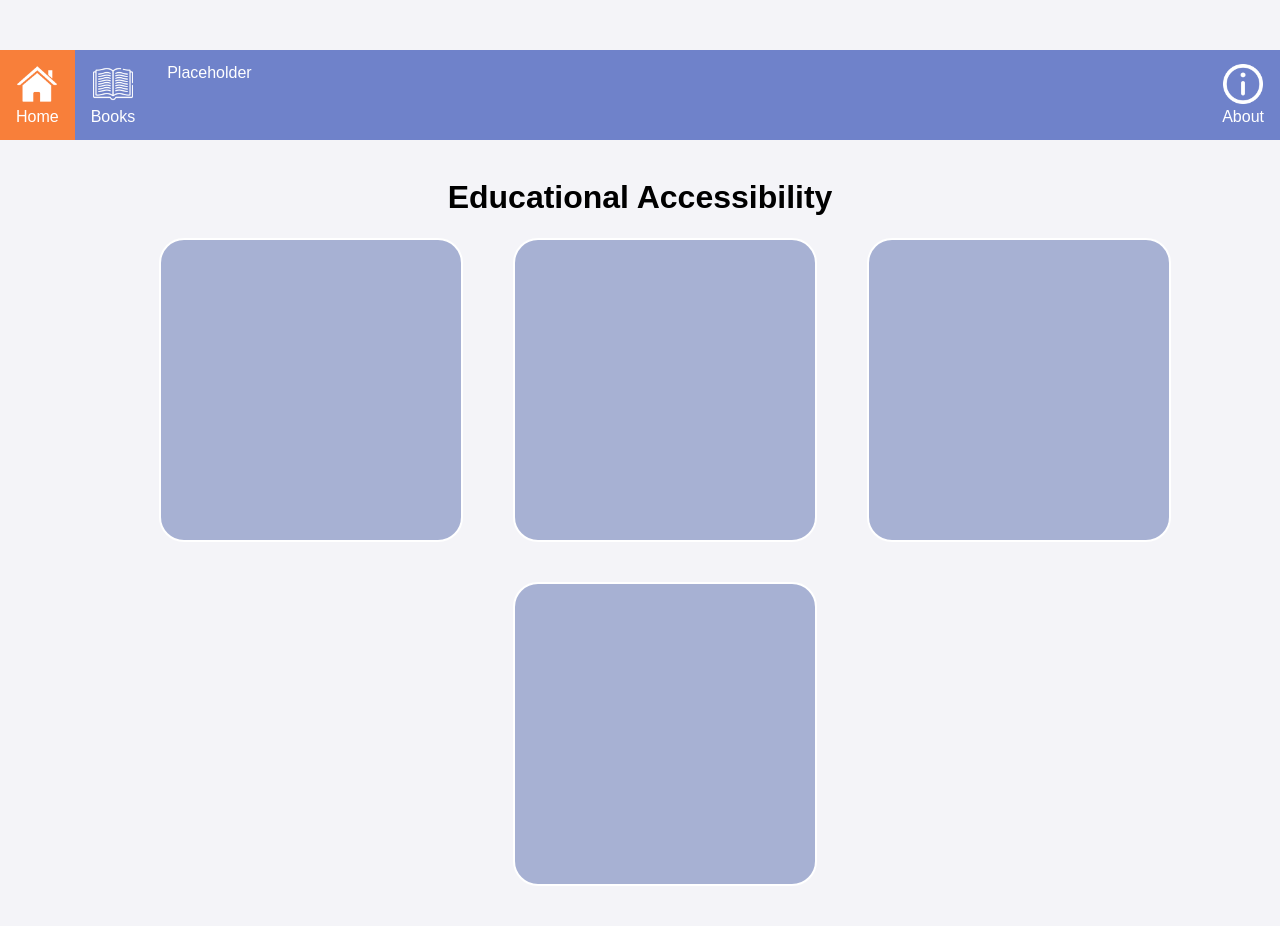
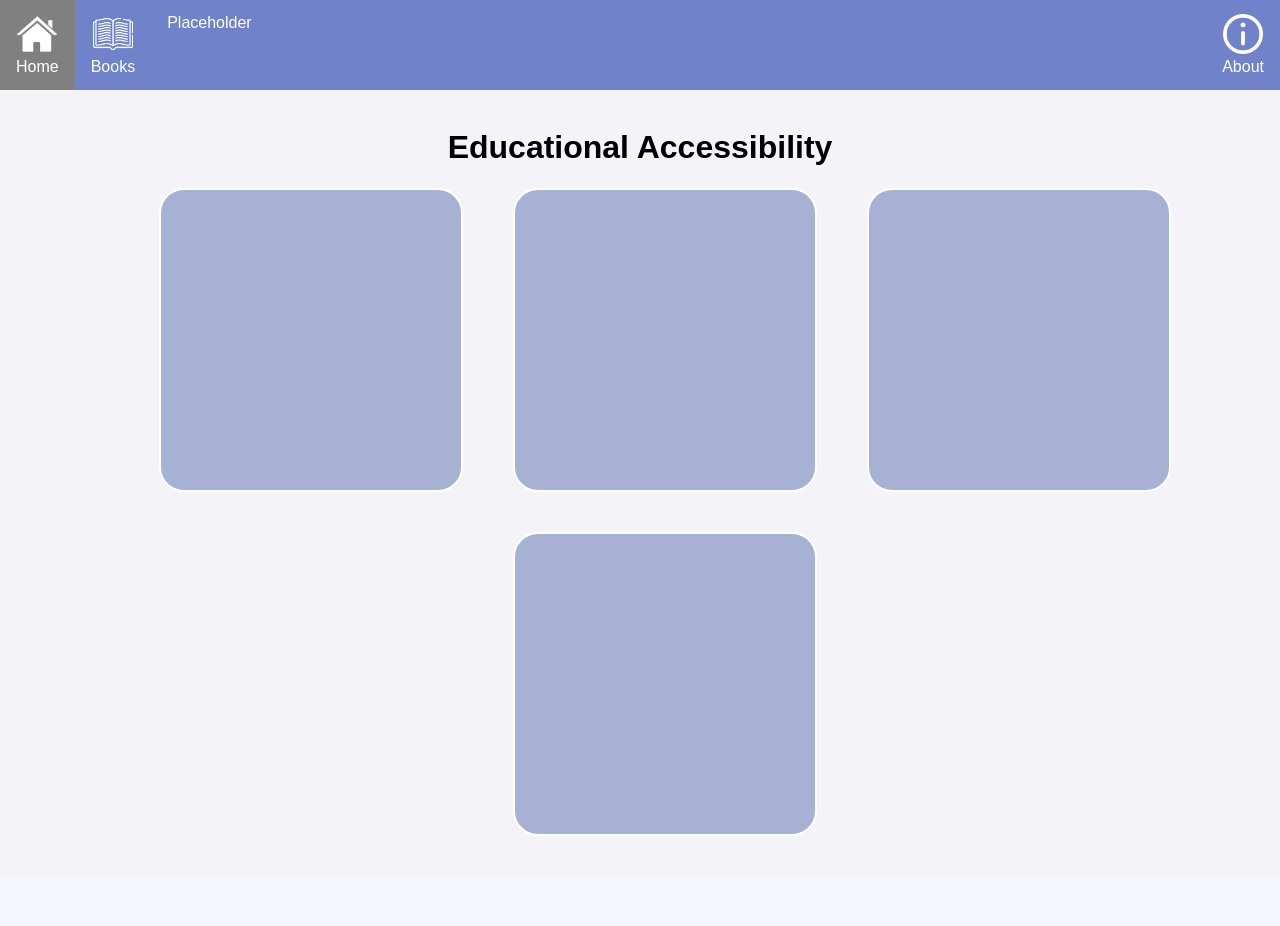
Before and after one commit to jamiemott/osu-hackathon, a Flask app: page / in a window 1280 px wide. After the commit the page ends 834 px from the top, so only its background shows below. Run offline with Flask 2, Linux system fonts and the light colour scheme.

Commit message:
Fix top padding

```diff
--- a/app/static/css/style.css
+++ b/app/static/css/style.css
@@ -4,7 +4,7 @@
   background-size: cover;
   font-family: Arial;
   margin: 0;
-  padding-top: 50px;
+  padding-top: 0px;
   text-align: left;
 }
 
```
